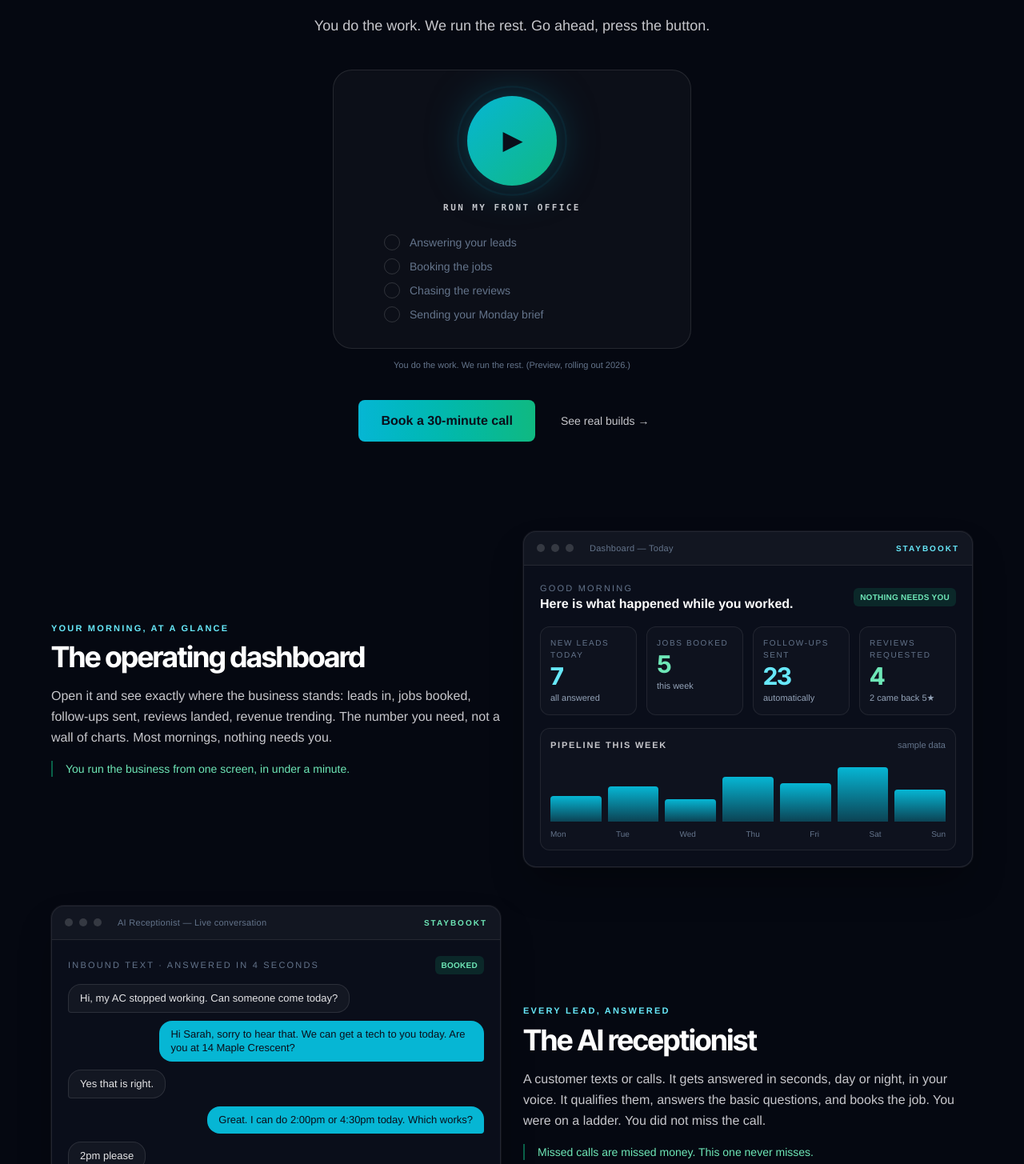
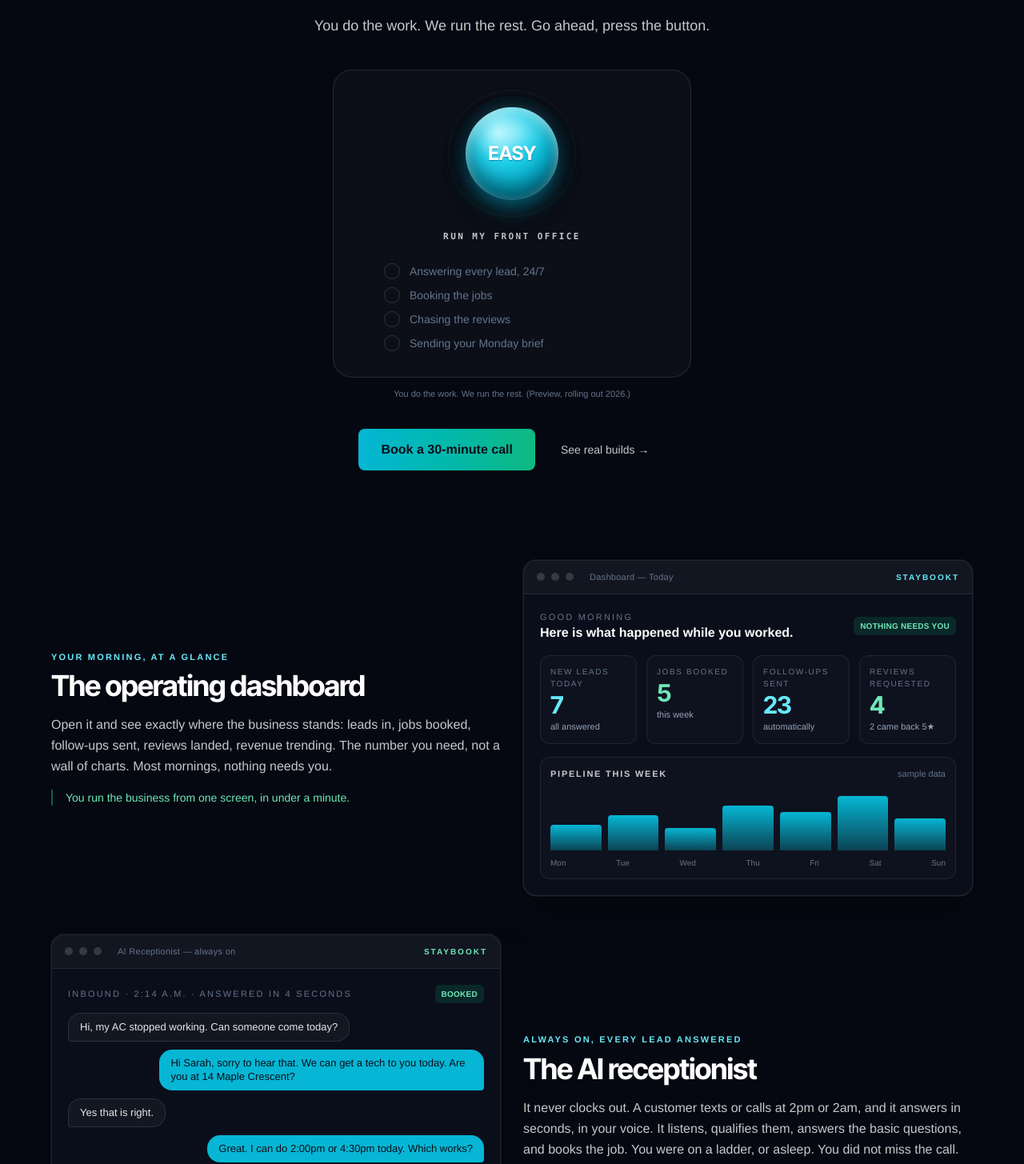
Before and after one commit to staybookt/staybookt-investor, a Next.js app: page /platform in a window 1280 px wide. Shown: the part 355-1810 px from the top of the page at 80% size. Built offline with nearby package versions, Linux system fonts and the light colour scheme; no server answers.

Commit message:
Easy Button: classic domed 'EASY' button in StayBookt colors. Receptionist: convey 24/7 always-on (timestamp, always-on copy)

```diff
--- a/app/platform/page.tsx
+++ b/app/platform/page.tsx
@@ -17,7 +17,7 @@ export const metadata = {
   title: 'The platform',
   alternates: { canonical: '/platform' },
   description:
-    'See what StayBookt runs for you: the AI receptionist that answers every lead, self-serve booking, automatic reviews, and a Monday brief that comes to you. A preview of the operating layer rolling out through 2026.',
+    'See what StayBookt runs for you: an always-on AI receptionist that answers every lead, self-serve booking, automatic reviews, and a Monday brief that comes to you. A preview of the operating layer rolling out through 2026.',
 };
 
 function Why({ children }: { children: React.ReactNode }) {
@@ -34,11 +34,11 @@ const BLOCKS = [
     Comp: DashboardScreen,
   },
   {
-    eyebrow: 'Every lead, answered',
+    eyebrow: 'Always on, every lead answered',
     title: 'The AI receptionist',
     body:
-      'A customer texts or calls. It gets answered in seconds, day or night, in your voice. It qualifies them, answers the basic questions, and books the job. You were on a ladder. You did not miss the call.',
-    why: 'Missed calls are missed money. This one never misses.',
+      'It never clocks out. A customer texts or calls at 2pm or 2am, and it answers in seconds, in your voice. It listens, qualifies them, answers the basic questions, and books the job. You were on a ladder, or asleep. You did not miss the call.',
+    why: 'A receptionist that works 24/7 and never misses.',
     Comp: ReceptionistScreen,
   },
   {
--- a/components/EasyButton.tsx
+++ b/components/EasyButton.tsx
@@ -3,11 +3,11 @@
 import { useRef, useState } from 'react';
 import { motion, useReducedMotion } from 'framer-motion';
 
-/* The "easy button." Press it and watch the front office get handled, ticking
- * through the jobs StayBookt runs, landing on "That was easy." Fun, simple,
- * and it doubles as a one-glance demo of the whole value prop. Preview. */
+/* The "easy button." Domed, glossy, embossed EASY — the classic, in StayBookt
+ * colors. Press it and the front office gets handled, ticking through the jobs
+ * StayBookt runs, landing on "That was easy." Fun, and a one-glance demo. Preview. */
 
-const TASKS = ['Answering your leads', 'Booking the jobs', 'Chasing the reviews', 'Sending your Monday brief'];
+const TASKS = ['Answering every lead, 24/7', 'Booking the jobs', 'Chasing the reviews', 'Sending your Monday brief'];
 
 type Phase = 'idle' | 'running' | 'done';
 
@@ -50,37 +50,46 @@ export default function EasyButton() {
   return (
     <div className="mx-auto w-full max-w-md">
       <div className="relative overflow-hidden rounded-3xl border border-white/10 bg-white/[0.03] p-8 text-center">
-        {/* the button */}
-        <button
-          type="button"
-          onClick={done ? reset : run}
-          className="group relative mx-auto flex h-28 w-28 items-center justify-center rounded-full text-ink transition-transform duration-150 active:scale-95"
-          style={{
-            backgroundImage: done ? 'linear-gradient(135deg,#10B981,#34d399)' : 'linear-gradient(135deg,#06B6D4,#10B981)',
-            boxShadow: '0 0 60px -12px rgba(6,182,212,0.55)',
-          }}
-          aria-label={done ? 'Run it again' : 'Run my front office'}
-        >
+        {/* the dome button, in its housing */}
+        <div className="relative mx-auto h-36 w-36">
+          <div
+            aria-hidden
+            className="absolute inset-0 rounded-full"
+            style={{ background: 'radial-gradient(circle at 50% 38%, #0c2a33, #050811 78%)', boxShadow: '0 12px 30px rgba(0,0,0,0.55)' }}
+          />
           {!reduce && phase === 'idle' && (
             <motion.span
               aria-hidden
-              className="absolute inset-0 rounded-full border-2 border-elec/50"
-              animate={{ scale: [1, 1.3], opacity: [0.6, 0] }}
+              className="absolute inset-1 rounded-full border-2 border-elec/40"
+              animate={{ scale: [1, 1.22], opacity: [0.5, 0] }}
               transition={{ duration: 1.8, repeat: Infinity, ease: 'easeOut' }}
             />
           )}
-          <motion.span
-            key={done ? 'check' : 'play'}
-            initial={reduce ? false : { scale: 0.5, opacity: 0 }}
-            animate={{ scale: 1, opacity: 1 }}
-            transition={{ type: 'spring', stiffness: 300, damping: 18 }}
-            className="text-3xl font-bold leading-none"
+          <motion.button
+            type="button"
+            onClick={done ? reset : run}
+            whileTap={reduce ? undefined : { y: 4, scale: 0.97 }}
+            aria-label={done ? 'Run it again' : 'Run my front office'}
+            className="absolute inset-[14px] flex items-center justify-center rounded-full"
+            style={{
+              background: done
+                ? 'radial-gradient(circle at 35% 28%, #6ee7b7 0%, #10B981 45%, #047857 100%)'
+                : 'radial-gradient(circle at 35% 28%, #a5f3fc 0%, #22d3ee 32%, #06B6D4 62%, #0e7490 100%)',
+              boxShadow:
+                '0 14px 30px -6px rgba(6,182,212,0.55), inset 0 6px 14px rgba(255,255,255,0.55), inset 0 -16px 28px rgba(2,28,38,0.6)',
+            }}
           >
-            {done ? '✓' : '▶'}
-          </motion.span>
-        </button>
+            <span aria-hidden className="pointer-events-none absolute left-1/2 top-4 h-7 w-16 -translate-x-1/2 rounded-[50%] bg-white/45 blur-md" />
+            <span
+              className="relative font-display text-2xl font-extrabold tracking-[0.12em] text-white"
+              style={{ textShadow: '0 1px 1px rgba(0,0,0,0.35)' }}
+            >
+              EASY
+            </span>
+          </motion.button>
+        </div>
 
-        <p className="mt-5 font-mono text-[11px] font-bold uppercase tracking-[0.22em] text-platinum-soft">{label}</p>
+        <p className="mt-6 font-mono text-[11px] font-bold uppercase tracking-[0.22em] text-platinum-soft">{label}</p>
 
         {/* the work, ticking off */}
         <div className="mx-auto mt-6 max-w-xs space-y-2.5 text-left">
--- a/components/PlatformPreview.tsx
+++ b/components/PlatformPreview.tsx
@@ -88,7 +88,7 @@ export function DashboardScreen() {
   );
 }
 
-/* 2. AI RECEPTIONIST — a real-feeling text thread */
+/* 2. AI RECEPTIONIST — a real-feeling text thread, always on */
 export function ReceptionistScreen() {
   const thread = [
     { from: 'them', t: 'Hi, my AC stopped working. Can someone come today?' },
@@ -99,9 +99,9 @@ export function ReceptionistScreen() {
     { from: 'us', t: "Booked. You'll get a text reminder at 1pm. Anything else I can help with?" },
   ];
   return (
-    <AppFrame title="AI Receptionist — Live conversation" accent="hvac">
+    <AppFrame title="AI Receptionist — always on" accent="hvac">
       <div className="mb-3 flex items-center justify-between">
-        <p className="text-[11px] uppercase tracking-[0.2em] text-mute">Inbound text · answered in 4 seconds</p>
+        <p className="text-[11px] uppercase tracking-[0.2em] text-mute">Inbound · 2:14 a.m. · answered in 4 seconds</p>
         <span className="rounded-md bg-hvac/15 px-2 py-1 text-[10px] font-bold uppercase tracking-wide text-hvac-light">Booked</span>
       </div>
       <div className="space-y-2.5">
@@ -119,7 +119,7 @@ export function ReceptionistScreen() {
           </div>
         ))}
       </div>
-      <p className="mt-3 text-center text-[10px] text-mute">Handled by StayBookt. Escalates to you only when it should.</p>
+      <p className="mt-3 text-center text-[10px] text-mute">Always on. It answers every call and text, day or night, and escalates to you only when it should.</p>
     </AppFrame>
   );
 }
```
